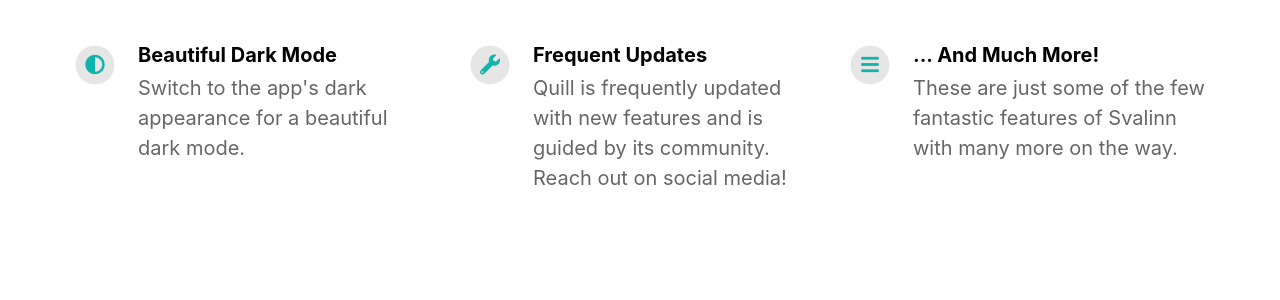
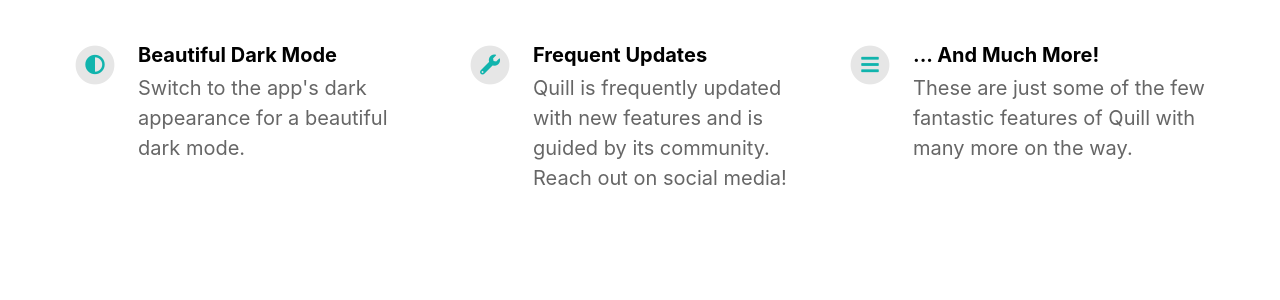
Before and after one commit to thequillapp/thequillapp.github.io, a Jekyll site: the page built from index.html, in a window 1280 px wide. Shown: the part 1270-1570 px from the top of the page. Built offline with Jekyll 4.4.1, drawn with Linux system fonts in a browser that asks for light colours; nearby versions of some CDN libraries.

Commit message:
Update _config.yml

```diff
--- a/_config.yml
+++ b/_config.yml
@@ -55,7 +55,7 @@ features                                  :
     fontawesome_icon_name                 : wrench
 
   - title                                 : ... And Much More!
-    description                           : These are just some of the few fantastic features of Svalinn with many more on the way.
+    description                           : These are just some of the few fantastic features of Quill with many more on the way.
     fontawesome_icon_name                 : bars
 
   - title                                 : # New Feature Title
```
